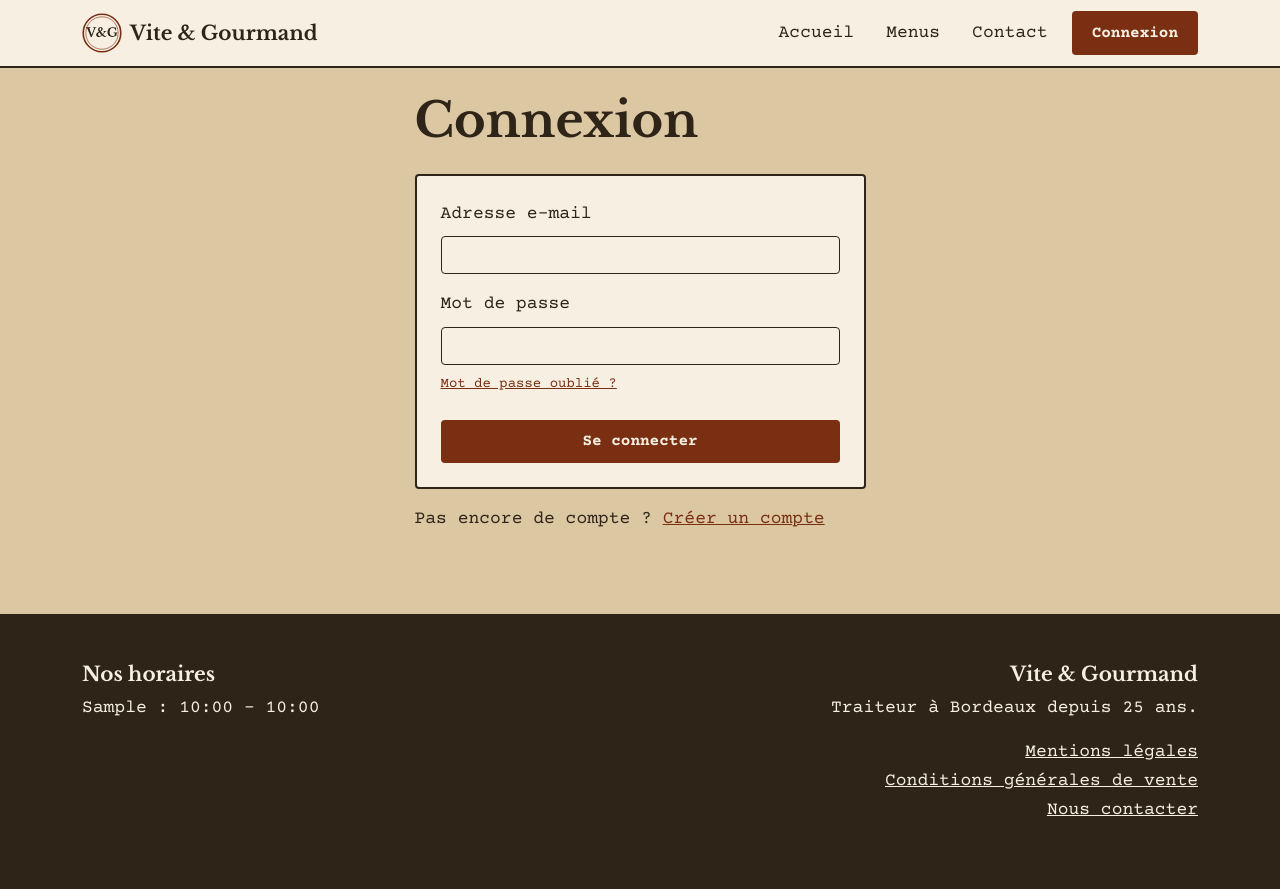
After one commit to UtaahEU/vite-gourmand, a PHP site: page /connexion in a window 1280 px wide. The commit adds this page. Run offline with PHP 8.4, Linux system fonts and the light colour scheme; tables that the repository leaves empty hold one stand-in row (values such as "Sample post").

Commit message:
ajout : connexion, déconnexion et contrôle d'accès par rôle

```diff
--- a/public/index.php
+++ b/public/index.php
@@ -36,5 +36,8 @@ $router->get('/api/menus', [MenuController::class, 'api']);
 $router->get('/menu', [MenuController::class, 'detail']);
 $router->get('/inscription', [AuthController::class, 'inscription']);
 $router->post('/inscription', [AuthController::class, 'inscrire']);
+$router->get('/connexion', [AuthController::class, 'connexion']);
+$router->post('/connexion', [AuthController::class, 'connecter']);
+$router->post('/deconnexion', [AuthController::class, 'deconnecter']);
 
 $router->dispatch($_SERVER['REQUEST_URI'], $_SERVER['REQUEST_METHOD']);
--- a/src/Controllers/AuthController.php
+++ b/src/Controllers/AuthController.php
@@ -85,4 +85,80 @@ class AuthController
         flash('succes', 'Votre compte est créé ! Un e-mail de bienvenue vous a été envoyé.');
         rediriger('/'); // deviendra /connexion au point 8
     }
+
+    // GET /connexion
+    public function connexion(): void
+    {
+        View::render('auth/connexion', [
+            'titre' => 'Connexion',
+            'erreur' => null,
+            'email' => '',
+            'retour' => $this->retourSur($_GET['retour'] ?? ''),
+        ]);
+    }
+
+    // POST /connexion
+    public function connecter(): void
+    {
+        if (!csrf_valide()) {
+            flash('erreur', 'Votre session a expiré. Merci de vous reconnecter.');
+            rediriger('/connexion');
+        }
+
+        $email = is_string($_POST['email'] ?? null) ? mb_strtolower(trim($_POST['email'])) : '';
+        $motDePasse= is_string($_POST['password'] ?? null) ? $_POST['password'] : '';
+        $retour = $this->retourSur($_POST['retour'] ?? '');
+
+        $compte = Utilisateur::parEmail($email);
+
+        // Même message que l'e-mail ou le mot de passe soit faux :
+        // on ne révèle pas à un pirate quelles adresses ont un compte
+        if ($compte === null || !password_verify($motDePasse, $compte['password'])) {
+            $erreur = 'Email ou mot de passe incorrect.';
+        } elseif (!$compte['actif']) {
+            $erreur = 'Votre compte a été désactivé. Contactez-nous pour plus d\'informations.'; // RG13
+        } else {
+            // Nouvel identifiant de session à la connexion (protection contre la fixation de session)
+            session_regenerate_id(true);
+            $_SESSION['utilisateur'] = [
+                'id' => (int) $compte['utilisateur_id'],
+                'prenom' => $compte['prenom'],
+                'nom' => $compte['nom'],
+                'email' => $compte['email'],
+                'role' => $compte['role']
+            ];
+
+            flash('succes', 'Bonjour ' . $compte['prenom'] . ', vous êtes connecté.');
+            rediriger($retour ?: '/');
+        }
+
+        http_response_code(401);
+        View::render('auth/connexion', [
+            'titre' => 'Connexion',
+            'erreur' => $erreur,
+            'email' => $email,
+            'retour' => $retour
+        ]);
+    }
+
+    // POST /deconnexion (en POST + CSRF : un lien piégé ne peut pas déconnecter quelqu'un)
+    public function deconnecter(): void
+    {
+        if (csrf_valide()) {
+            $_SESSION = [];
+            session_regenerate_id(true);
+            flash('succes', 'Vous êtes déconnecté. À bientôt !');
+        }
+        rediriger('/');
+    }
+
+    // N'accepte qu'une adrezsse interne au site ("/menu?id=1")
+    private function retourSur(mixed $retour): string
+    {
+        if (!is_string($retour) || !str_starts_with($retour, '/') || str_starts_with($retour, '//')
+            || str_contains($retour, '\\')) {
+            return '';
+        }
+        return $retour;
+    }
 }
--- a/src/Core/helpers.php
+++ b/src/Core/helpers.php
@@ -84,3 +84,26 @@ function erreur_champ(array $erreurs, string $champ): string
     }
     return '<div id="erreur-' . $champ . '" class="invalid-feedback">' . e($erreurs[$champ]) . '</div>';
 }
+
+// Utilisateur connecté (tableau stocké en session) ou null
+function utilisateur(): ?array
+{
+    return $_SESSION['utilisateur'] ?? null;
+}
+
+// Bloque une page aux visiteurs non connectés, ou aux rôles non autorisés.
+// Exemple : exiger_connexion(['employe', administrateur']);
+function exiger_connexion(array $roles = []): void
+{
+    $utilisateur = utilisateur();
+
+    if ($utilisateur === null) {
+        flash('erreur', 'Connectez-vous pour accéder à cette page.');
+        rediriger('/connexion?retour=' . urlencode($_SERVER['REQUEST_URI']));
+    }
+
+    if ($roles !== [] && !in_array($utilisateur['role'], $roles, true)) {
+        http_response_code(403);
+        exit('Accès refusé.');
+    }
+}
--- /dev/null
+++ b/views/auth/connexion.php
@@ -0,0 +1,45 @@
+<?php
+/** @var string|null $erreur */
+/** @var string $email */
+/** @var string $retour */
+?>
+<section class="section pt-4">
+    <div class="container">
+        <div class="row justify-content-center">
+            <div class="col-md-8 col-lg-5">
+                <h1 class="mb-4">Connexion</h1>
+
+                <form class="carte h-auto" method="post" action="/connexion" novalidate>
+                    <?=  csrf_champ() ?>
+                    <input type="hidden" name="retour" value="<?= e($retour) ?>">
+
+                    <?php if ($erreur): ?>
+                        <div class="alert alert-danger" role="alert"><?= e($erreur) ?></div>
+                    <?php endif; ?>
+
+                    <div class="mb-3">
+                        <label class="form-label" for="email">Adresse e-mail</label>
+                        <input class="form-control" type="email" id="email" name="email"
+                                autocomplete="email" required value="<?= e($email) ?>">
+                    </div>
+
+                    <div class="mb-2">
+                        <label class="form-label" for="password">Mot de passe</label>
+                        <input class="form-control" type="password" id="password" name="password"
+                                autocomplete="current-password" required>
+                    </div>
+
+                    <p class="petit mb-4">
+                        <a class="lien-brique" href="/mot-de-passe-oublie">Mot de passe oublié ?</a>
+                    </p>
+
+                    <button class="btn btn-brique w-100" type="submit">Se connecter</button>
+                </form>
+
+                <p class="mt-3">
+                    Pas encore de compte ? <a class="lien-brique" href="/inscription"> Créer un compte</a>
+                </p>
+            </div>
+        </div>
+    </div>
+</section>
--- a/views/auth/inscription.php
+++ b/views/auth/inscription.php
@@ -9,7 +9,7 @@
                 <h1 class="mb-2">Créer un compte</h1>
                 <p class="mb-4">Déjà client ? <a class="lien-brique" href="/connexion">Se connecter</a></p>
 
-                <form class="carte" method="post" action="/inscription" novalidate>
+                <form class="carte h-auto" method="post" action="/inscription" novalidate>
                     <?= csrf_champ() ?>
                     <p class="petit">Tous les champs sont obligatoires.</p>
 
--- a/views/layout.php
+++ b/views/layout.php
@@ -40,9 +40,21 @@ $chemin = parse_url($_SERVER['REQUEST_URI'], PHP_URL_PATH);
                     <li class="nav-item">
                         <a class="nav-link" href="/contact" <?= $chemin === '/contact' ? 'aria-current="page"' : '' ?>>Contact</a>
                     </li>
-                    <li class="nav-item">
-                        <a class="btn btn-brique" href="/connexion">Connexion</a>
-                    </li>
+                    <?php if (utilisateur()): ?>
+                        <li class="nav-item">
+                            <span class="nav-link">Bonjour <?= e(utilisateur()['prenom']) ?></span>
+                        </li>
+                        <li class="nav-item">
+                            <form method="post" action="/deconnexion">
+                                <?= csrf_champ() ?>
+                                <button class="btn btn-brique" type="submit">Déconnexion</button>
+                            </form>
+                        </li>
+                    <?php else: ?>
+                        <li class="nav-item">
+                            <a class="btn btn-brique" href="/connexion">Connexion</a>
+                        </li>
+                    <?php endif; ?>
                 </ul>
             </div>
         </div>
```
Also changed, not shown: src/Models/Utilisateur.php (+14 -0 lines), README.md (deleted).
